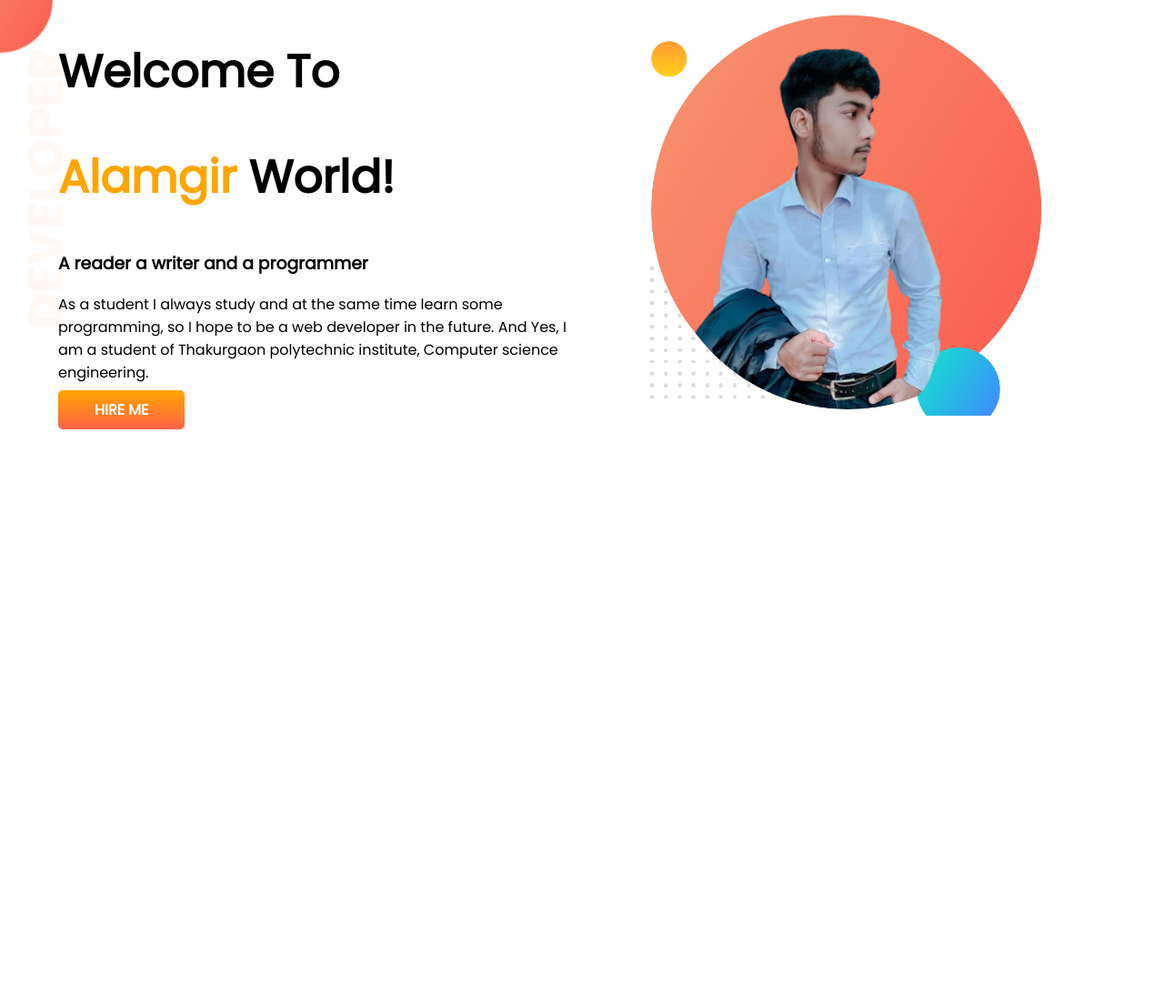
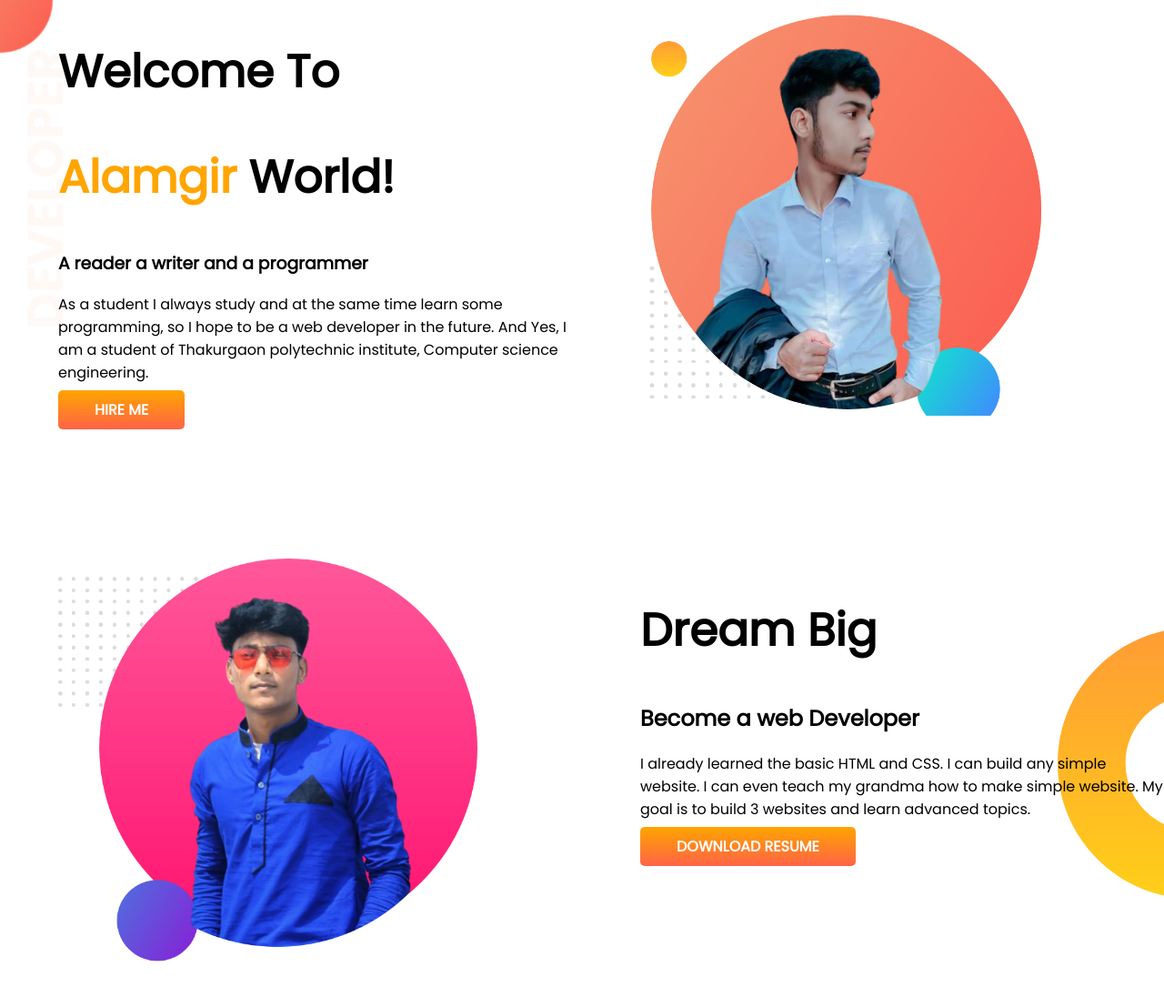
Before and after one commit to Alamgirislam420/developar-portfolio, a plain HTML site: page index.html in a window 1280 px wide. Shown: the whole page at 91% size. Before the commit the page ends 800 px from the top, so only its background shows below. Drawn offline with Linux system fonts and the light colour scheme.

Commit message:
dream added

```diff
--- a/index.html
+++ b/index.html
@@ -30,6 +30,20 @@
             <img src="images/alamgir-pic-bg.png" alt="">
         </div>
     </section>
+    <section class="dream-big">
+        <div class="half-width">
+            <img src="images/alamgir-pic-with-bg2.png" alt="">
+        </div>
+        <div class="half-width">
+            <h1>Dream Big</h1>
+            <h2>Become a web Developer</h2>
+            <p>I already learned the basic HTML and CSS. I can build any simple website. I can even teach my grandma how
+                to make simple
+                website. My goal is to build 3 websites and learn advanced topics.</p>
+            <a class="link-button" target="_blank" href="">DOWNLOAD RESUME</a>
+        </div>
+
+    </section>
 
 </body>
 
--- a/style.css
+++ b/style.css
@@ -14,6 +14,7 @@ h1 {
 
 section {
     display: flex;
+    margin-bottom: 150px;
 }
 
 .half-width {
@@ -42,3 +43,8 @@ section {
     background-image: url(images/top-banner.png);
     background-repeat: no-repeat;
 }
+.dream-big{
+    background-image: url(images/dream-bg.png);
+    background-repeat: no-repeat;
+    background-position: right;
+}
```
